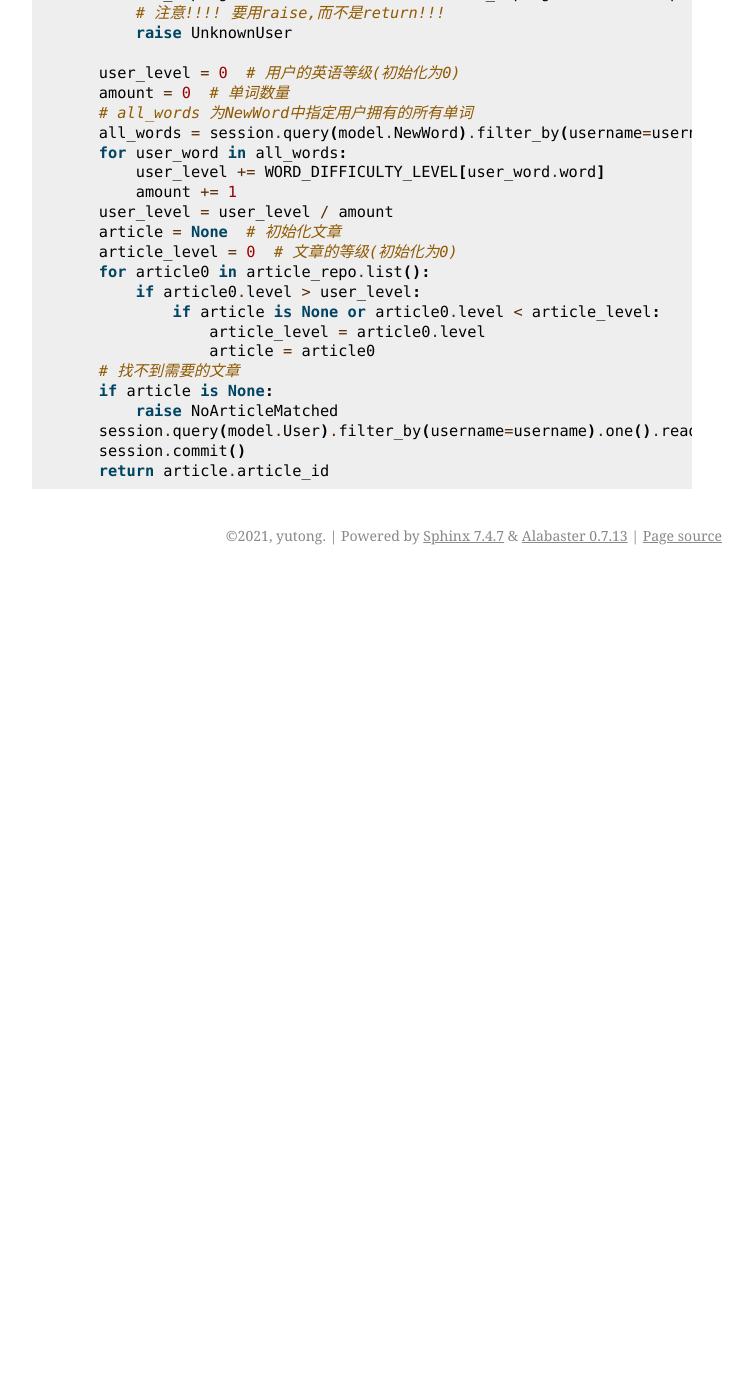
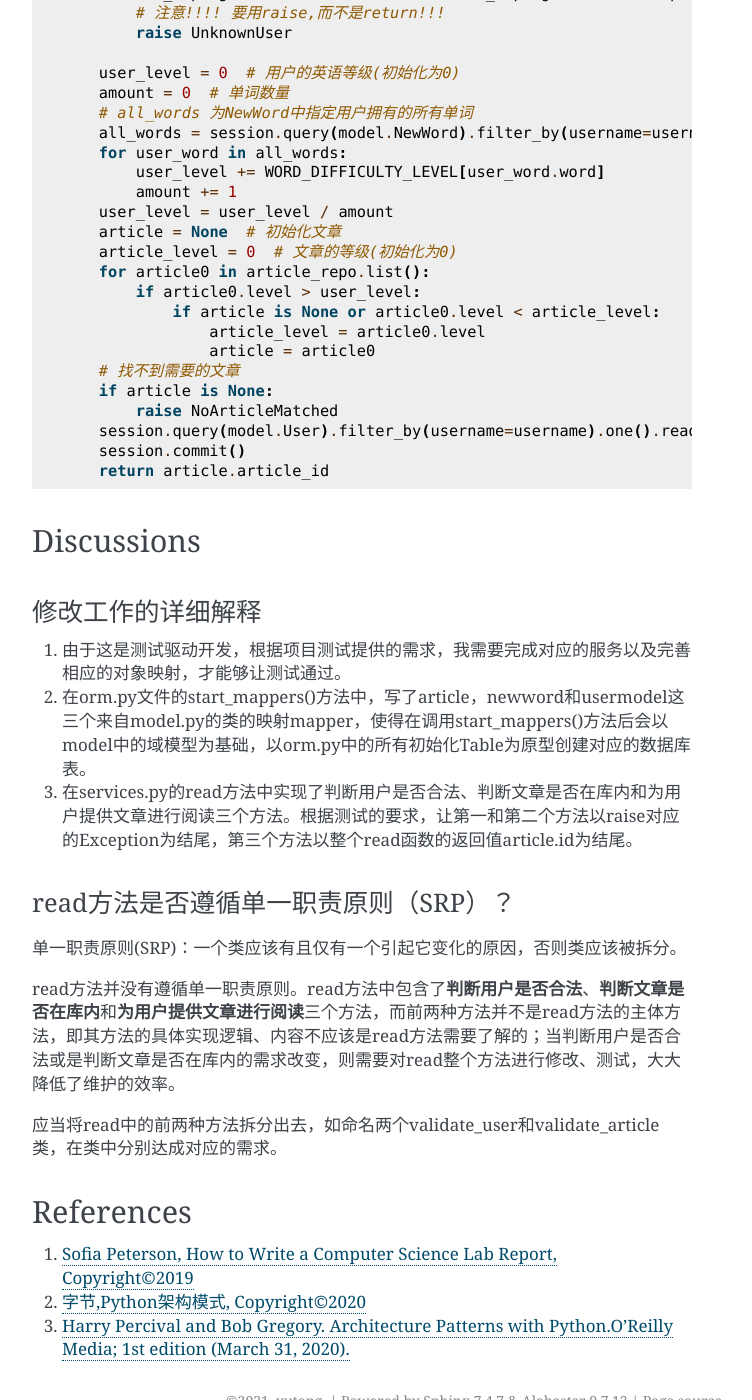
Before and after one commit to Steven-Yutong/Lab3, a Sphinx documentation site: the page built from docs/source/index.rst, in a window 1280 px wide and 1400 px high, scrolled down 2987 px. Shown: the whole window, without its empty margins (388-1140 px from the left). Built offline with Sphinx 7.4.7, drawn with Linux system fonts in a browser that asks for light colours; before the commit the page ends 3562 px from its top, so only the background shows below that; some of the changed text lies outside the part shown.

Commit message:
Update index.rst

```diff
--- a/docs/source/index.rst
+++ b/docs/source/index.rst
@@ -28,9 +28,9 @@
 
 201932110148 谢铭轩
 
-项目Github地址：\ `Github <https://github.com/Steven-Yutong/PhotoString.git>`__
+项目Github地址：\ `Github <https://github.com/Steven-Yutong/Lab3.git>`__
 
-项目Read the Docs地址：\ `Read the Docs <https://photostring-yutong.readthedocs.io/zh/latest/>`__
+项目Read the Docs地址：\ `Read the Docs <https://lab3-yutong.readthedocs.io/en/latest/>`__
 
 Abstract
 --------
@@ -173,3 +173,31 @@
        session.query(model.User).filter_by(username=username).one().read_article(article)
        session.commit()
        return article.article_id
+
+Discussions
+-----------
+
+修改工作的详细解释
+~~~~~~~~~~~~~~~~~~~~~~~
+
+1. 由于这是测试驱动开发，根据项目测试提供的需求，我需要完成对应的服务以及完善相应的对象映射，才能够让测试通过。
+2. 在orm.py文件的start_mappers()方法中，写了article，newword和usermodel这三个来自model.py的类的映射mapper，使得在调用start_mappers()方法后会以model中的域模型为基础，以orm.py中的所有初始化Table为原型创建对应的数据库表。
+3. 在services.py的read方法中实现了判断用户是否合法、判断文章是否在库内和为用户提供文章进行阅读三个方法。根据测试的要求，让第一和第二个方法以raise对应的Exception为结尾，第三个方法以整个read函数的返回值article.id为结尾。
+
+read方法是否遵循单一职责原则（SRP）？
+~~~~~~~~~~~~~~~~~~~~~~~~~~~~~~~~~~~~~~~~~~~~
+
+单一职责原则(SRP)：一个类应该有且仅有一个引起它变化的原因，否则类应该被拆分。
+
+read方法并没有遵循单一职责原则。read方法中包含了\ **判断用户是否合法**\ 、\ **判断文章是否在库内**\ 和\ **为用户提供文章进行阅读**\ 三个方法，而前两种方法并不是read方法的主体方法，即其方法的具体实现逻辑、内容不应该是read方法需要了解的；当判断用户是否合法或是判断文章是否在库内的需求改变，则需要对read整个方法进行修改、测试，大大降低了维护的效率。
+
+应当将read中的前两种方法拆分出去，如命名两个validate_user和validate_article类，在类中分别达成对应的需求。
+
+References
+----------
+
+1. `Sofia Peterson, How to Write a Computer Science Lab Report, Copyright©2019 <https://thehackpost.com/a-brief-guide-how-to-write-a-computer-science-lab-report.html#:~:text=A%20Brief%20Guide%20How%20to%20Write%20a%20Computer,Results.%20...%206%20Discussions.%20...%207%20References.%20>`__
+
+2. `字节,Python架构模式, Copyright©2020 <%5BPython架构模式%20-%20知乎%20(zhihu.com)%5D(https://zhuanlan.zhihu.com/p/257281522)>`__
+
+3. `Harry Percival and Bob Gregory. Architecture Patterns with Python.O’Reilly Media; 1st edition (March 31, 2020). <%5BPreface%20(cosmicpython.com)%5D(https://www.cosmicpython.com/book/preface.html)>`__
```
